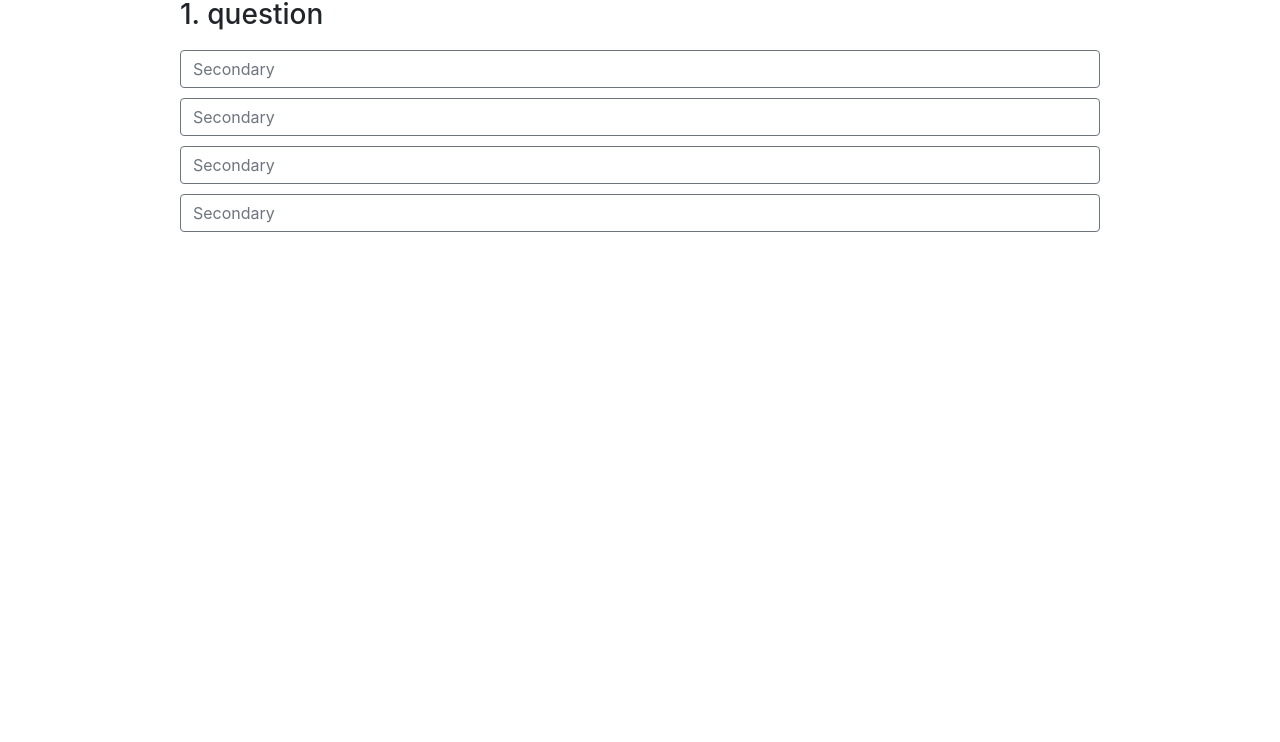
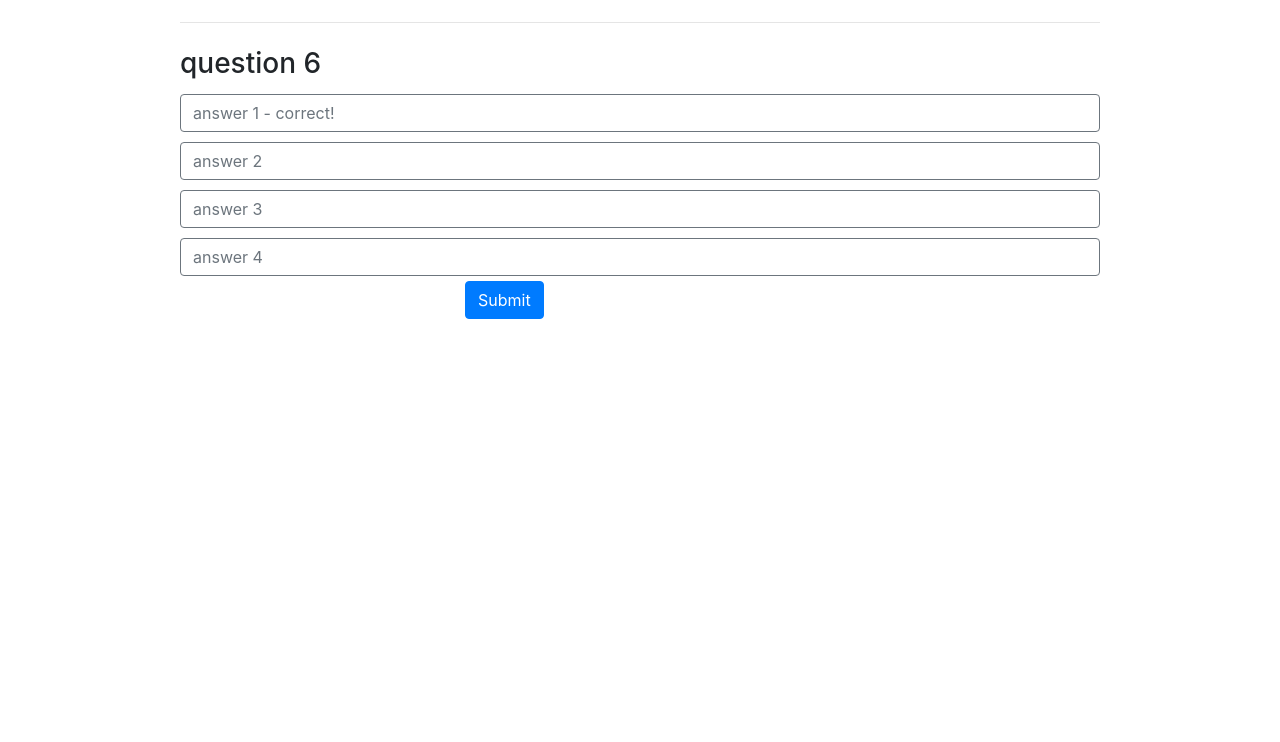
Before and after one commit to jaromplewe/code-quiz, a plain HTML site: page index.html in a window 1280 px wide. Shown: the part 58-800 px from the top of the page. Drawn offline with nearby package versions, Linux system fonts and the light colour scheme.

Commit message:
when you click on the answers, it will display correct or incorrect

```diff
--- a/Assets/javascript/javascript.js
+++ b/Assets/javascript/javascript.js
@@ -1,5 +1,111 @@
-let title = document.getElementById('title');
+let question = document.getElementById('question');
+let answers = document.getElementsByClassName('multiple-choice');
 
-title.addEventListener('click', function() {
-    title.style.backgroundColor = 'red';
-});
+// set an object array for questions and answers
+const questionsAndAnswers = [
+    {
+        "question": "question 1",
+        "correctAnswer": "answer 1 - correct!",
+        "answer2": "answer 2",
+        "answer3": "answer 3",
+        "answer4": "answer 4",
+    },
+    {
+        "question": "question 2",
+        "correctAnswer": "answer 1 - correct!",
+        "answer2": "answer 2",
+        "answer3": "answer 3",
+        "answer4": "answer 4",
+
+    },
+    {
+        "question": "question 3",
+        "correctAnswer": "answer 1 - correct!",
+        "answer2": "answer 2",
+        "answer3": "answer 3",
+        "answer4": "answer 4",
+    },
+    {
+        "question": "question 4",
+        "correctAnswer": "answer 1 - correct!",
+        "answer2": "answer 2",
+        "answer3": "answer 3",
+        "answer4": "answer 4",
+    },
+    {
+        "question": "question 5",
+        "correctAnswer": "answer 1 - correct!",
+        "answer2": "answer 2",
+        "answer3": "answer 3",
+        "answer4": "answer 4",
+    },
+    {
+        "question": "question 6",
+        "correctAnswer": "answer 1 - correct!",
+        "answer2": "answer 2",
+        "answer3": "answer 3",
+        "answer4": "answer 4",
+    },
+    {
+        "question": "question 7",
+        "correctAnswer": "answer 1 - correct!",
+        "answer2": "answer 2",
+        "answer3": "answer 3",
+        "answer4": "answer 4",
+    },
+    {
+        "question": "question 8",
+        "correctAnswer": "answer 1 - correct!",
+        "answer2": "answer 2",
+        "answer3": "answer 3",
+        "answer4": "answer 4",
+    },
+    {
+        "question": "question 9",
+        "correctAnswer": "answer 1 - correct!",
+        "answer2": "answer 2",
+        "answer3": "answer 3",
+        "answer4": "answer 4",
+    },
+    {
+        "question": "question 10",
+        "correctAnswer": "answer 1 - correct!",
+        "answer2": "answer 2",
+        "answer3": "answer 3",
+        "answer4": "answer 4",
+    }
+];
+
+// start the quiz
+function createQuestions() {
+    // pull a random question/answer array from questionsAndAnswers
+    let questionNumber = Math.floor(Math.random() * questionsAndAnswers.length);
+
+    // set the question randomly
+    question.textContent = questionsAndAnswers[questionNumber].question;
+
+    // set the answers
+    answers[0].textContent = questionsAndAnswers[questionNumber].correctAnswer;
+    answers[1].textContent = questionsAndAnswers[questionNumber].answer2;
+    answers[2].textContent = questionsAndAnswers[questionNumber].answer3;
+    answers[3].textContent = questionsAndAnswers[questionNumber].answer4;
+
+    // if correct, display correct
+    answers[0].addEventListener('click', function () {
+        console.log('nice!')
+        answers[0].classList.add("btn-outline-success");
+        answers[0].textContent = "Correct! " + questionsAndAnswers[questionNumber].correctAnswer;
+    });
+
+    // if incorrect, display incorrect
+    for (let i = 1; i < answers.length; i++) {
+        answers[i].addEventListener('click', function () {
+            console.log('bummer')
+            answers[i].classList.add("btn-outline-danger");
+            answers[i].textContent = "Incorrect " + answers[i].textContent;
+        });
+    }
+}
+
+
+createQuestions();
--- a/Assets/style/style.css
+++ b/Assets/style/style.css
@@ -1,5 +1,11 @@
-.btn {
+#title {
     width: 100%;
-    margin-top: 10px;
+    text-align: center;
+}
+
+.multiple-choice {
+    width: 100%;
+    margin-top: 5px;
+    margin-bottom: 5px;
     text-align: left;
 }
--- a/index.html
+++ b/index.html
@@ -4,23 +4,26 @@
 <head>
     <meta charset="UTF-8">
     <meta name="viewport" content="width=device-width, initial-scale=1.0">
-    <title>Document</title>
+    <title>Code Quiz</title>
     <link rel="stylesheet" href="https://stackpath.bootstrapcdn.com/bootstrap/4.5.2/css/bootstrap.min.css"
         integrity="sha384-JcKb8q3iqJ61gNV9KGb8thSsNjpSL0n8PARn9HuZOnIxN0hoP+VmmDGMN5t9UJ0Z" crossorigin="anonymous">
     <link rel="stylesheet" href="Assets/style/style.css">
 </head>
 
 <body>
-    <h1 id="title">Code Quiz</h1>
+    <h1 id="title">Javascript Quiz</h1>
     <div class="container">
         <div class="row justify-content-center">
             <div class="col-sm-10">
-                <h3>1. question</h3>
-                <button type="button" class="btn btn-outline-secondary">Secondary</button>
-                <button type="button" class="btn btn-outline-secondary">Secondary</button>
-                <button type="button" class="btn btn-outline-secondary">Secondary</button>
-                <button type="button" class="btn btn-outline-secondary">Secondary</button>
-
+                <hr class="my-4">
+                <h3 id="question"></h3>
+                <button type="button" class="multiple-choice btn btn-outline-secondary"></button>
+                <button type="button" class="multiple-choice btn btn-outline-secondary"></button>
+                <button type="button" class="multiple-choice btn btn-outline-secondary"></button>
+                <button type="button" class="multiple-choice btn btn-outline-secondary"></button>
+            </div>
+            <div class="col-sm-4">
+                <button class="btn btn-primary" type="submit">Submit</button>
             </div>
         </div>
     </div>
```
